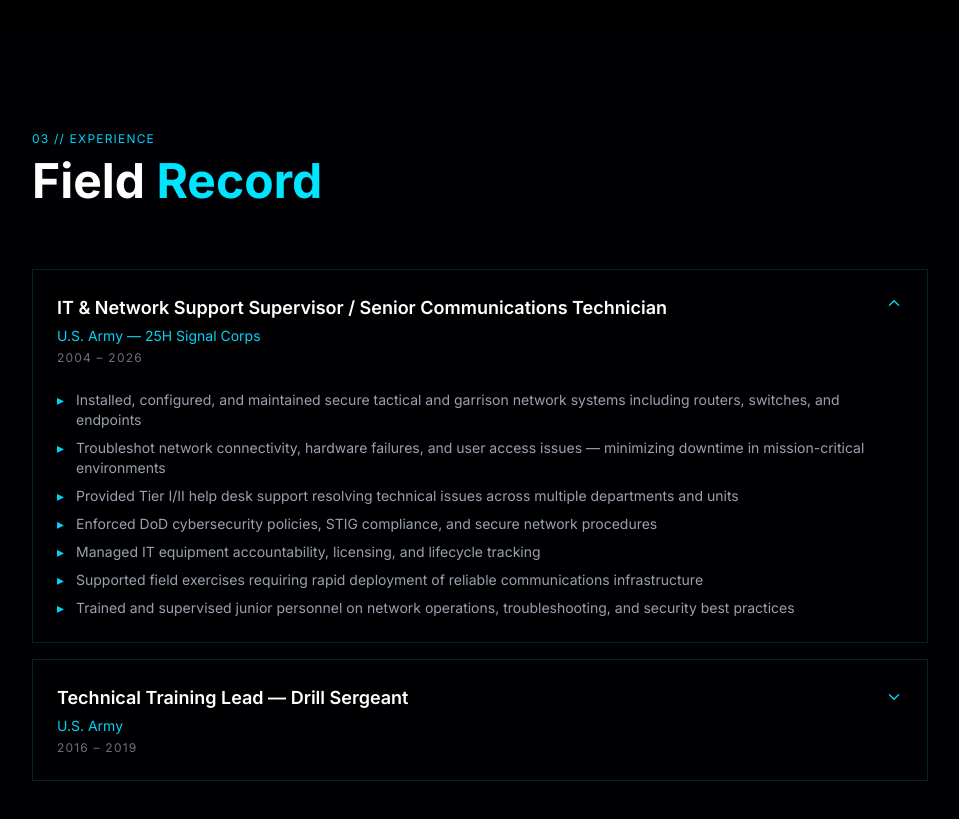
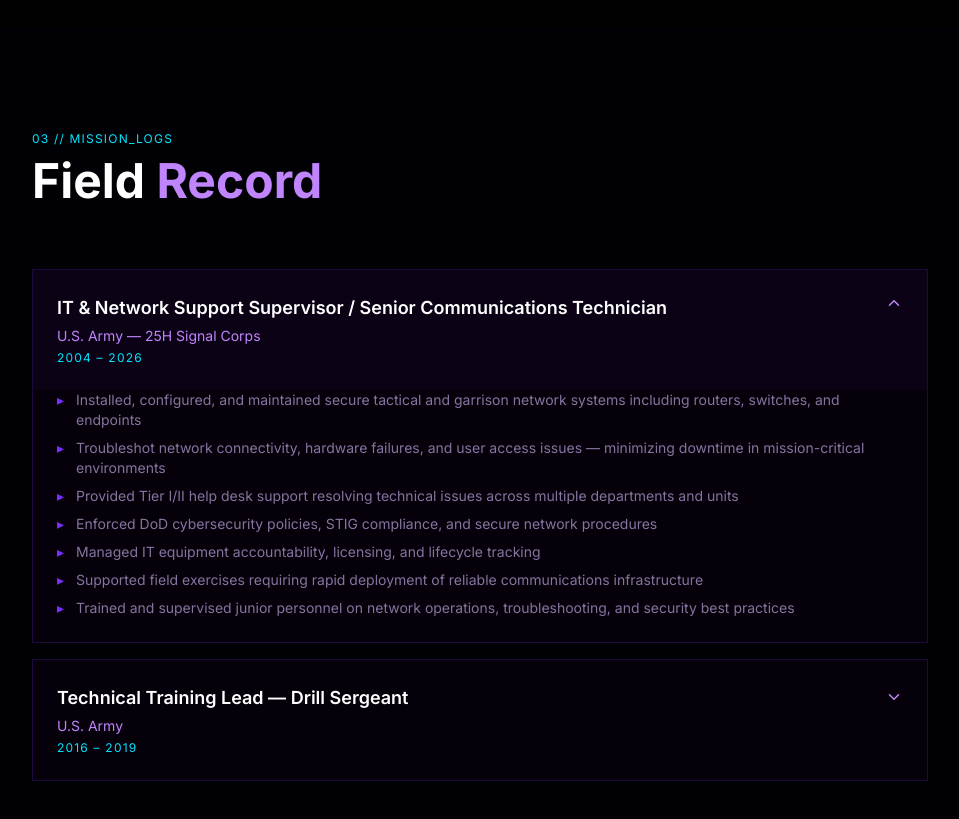
Before and after one commit to jonmasropian/Masropian-portfolio-template, a Next.js app: page / in a window 1280 px wide. Shown: the part 2800-3619 px from the top of the page, without its empty margins (160-1119 px from the left). Built offline with nearby package versions, Linux system fonts and the light colour scheme.

Commit message:
feat: update Experience section to void purple card borders

```diff
--- a/src/components/portfolio/Experience/ExperienceCard.tsx
+++ b/src/components/portfolio/Experience/ExperienceCard.tsx
@@ -23,19 +23,20 @@
       animate={isVisible ? 'visible' : 'hidden'}
       transition={{ delay: index * 0.15 }}
       className="overflow-hidden"
-      style={{ border: '1px solid rgba(0,229,255,0.15)', background: 'rgba(0,0,0,0.5)' }}
+      style={{ border: '1px solid rgba(123,47,255,0.2)', background: 'rgba(13,0,16,0.5)' }}
     >
       <button
         onClick={() => setExpanded(!expanded)}
-        className="w-full p-6 text-left flex items-start justify-between gap-4 hover:bg-cyan-400/5 transition-colors"
+        className="w-full p-6 text-left flex items-start justify-between gap-4 transition-colors"
+        style={{ background: expanded ? 'rgba(123,47,255,0.05)' : 'transparent' }}
       >
         <div>
           <div className="text-white font-semibold text-lg">{role}</div>
-          <div className="text-cyan-400 font-mono text-sm mt-1">{company}</div>
-          <div className="text-gray-500 font-mono text-xs mt-1 tracking-widest">{period}</div>
+          <div className="font-mono text-sm mt-1" style={{ color: '#c084fc' }}>{company}</div>
+          <div className="font-mono text-xs mt-1 tracking-widest" style={{ color: '#00e5ff' }}>{period}</div>
         </div>
         <motion.div animate={{ rotate: expanded ? 180 : 0 }} transition={{ duration: 0.2 }}>
-          <ChevronDown size={18} className="text-cyan-400 flex-shrink-0 mt-1" />
+          <ChevronDown size={18} className="flex-shrink-0 mt-1" style={{ color: '#c084fc' }} />
         </motion.div>
       </button>
 
@@ -49,8 +50,8 @@
           >
             <ul className="px-6 pb-6 space-y-2">
               {highlights.map((h, i) => (
-                <li key={i} className="flex gap-3 text-gray-400 text-sm font-mono">
-                  <span className="text-cyan-400 flex-shrink-0">▸</span>
+                <li key={i} className="flex gap-3 text-sm font-mono" style={{ color: 'rgba(200,180,240,0.65)' }}>
+                  <span className="flex-shrink-0" style={{ color: '#7b2fff' }}>▸</span>
                   {h}
                 </li>
               ))}
--- a/src/components/portfolio/Experience/index.tsx
+++ b/src/components/portfolio/Experience/index.tsx
@@ -18,9 +18,9 @@
           animate={isVisible ? 'visible' : 'hidden'}
           className="mb-16"
         >
-          <span className="text-xs font-mono text-cyan-400 tracking-widest">03 // EXPERIENCE</span>
+          <span className="text-xs font-mono tracking-widest" style={{ color: '#00e5ff' }}>03 // MISSION_LOGS</span>
           <h2 className="text-4xl md:text-5xl font-bold text-white mt-2">
-            Field <span style={{ color: '#00E5FF' }}>Record</span>
+            Field <span style={{ color: '#c084fc' }}>Record</span>
           </h2>
         </motion.div>
 
```
